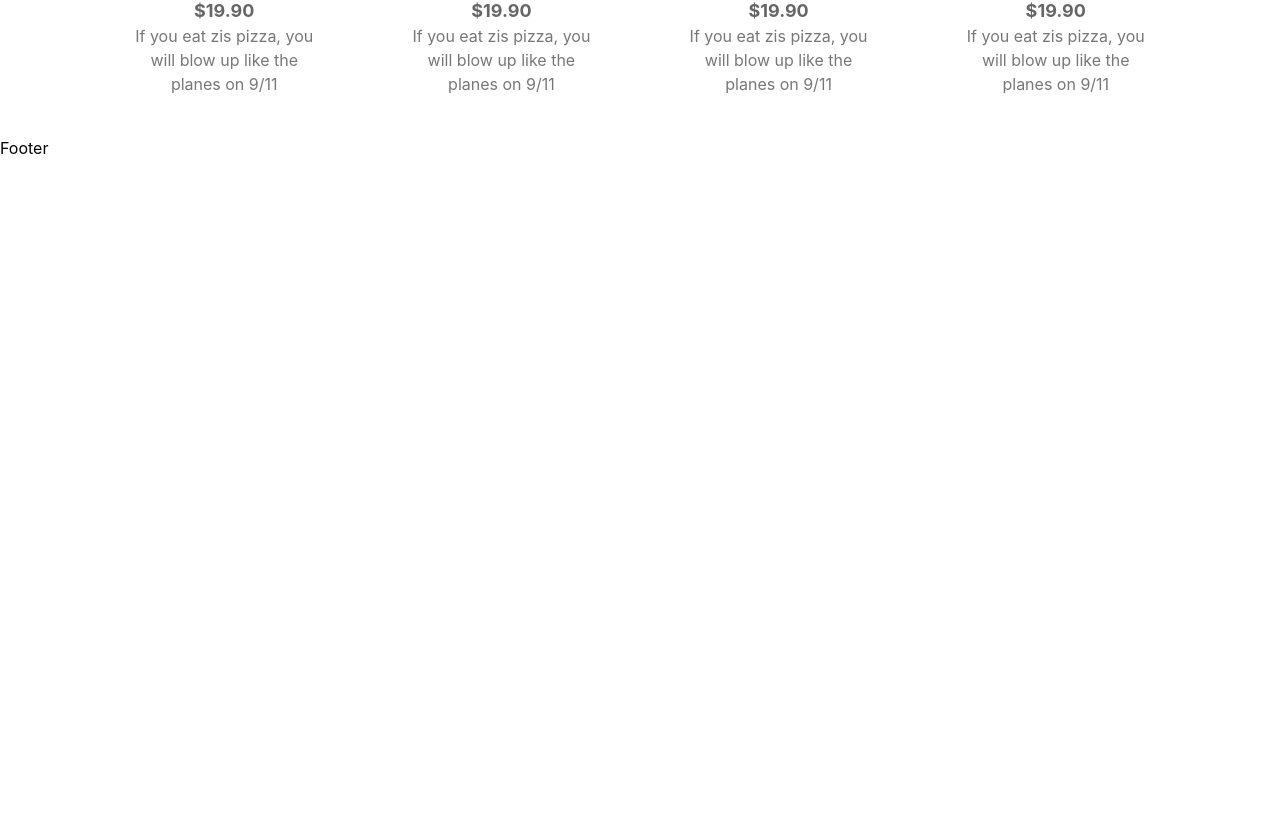
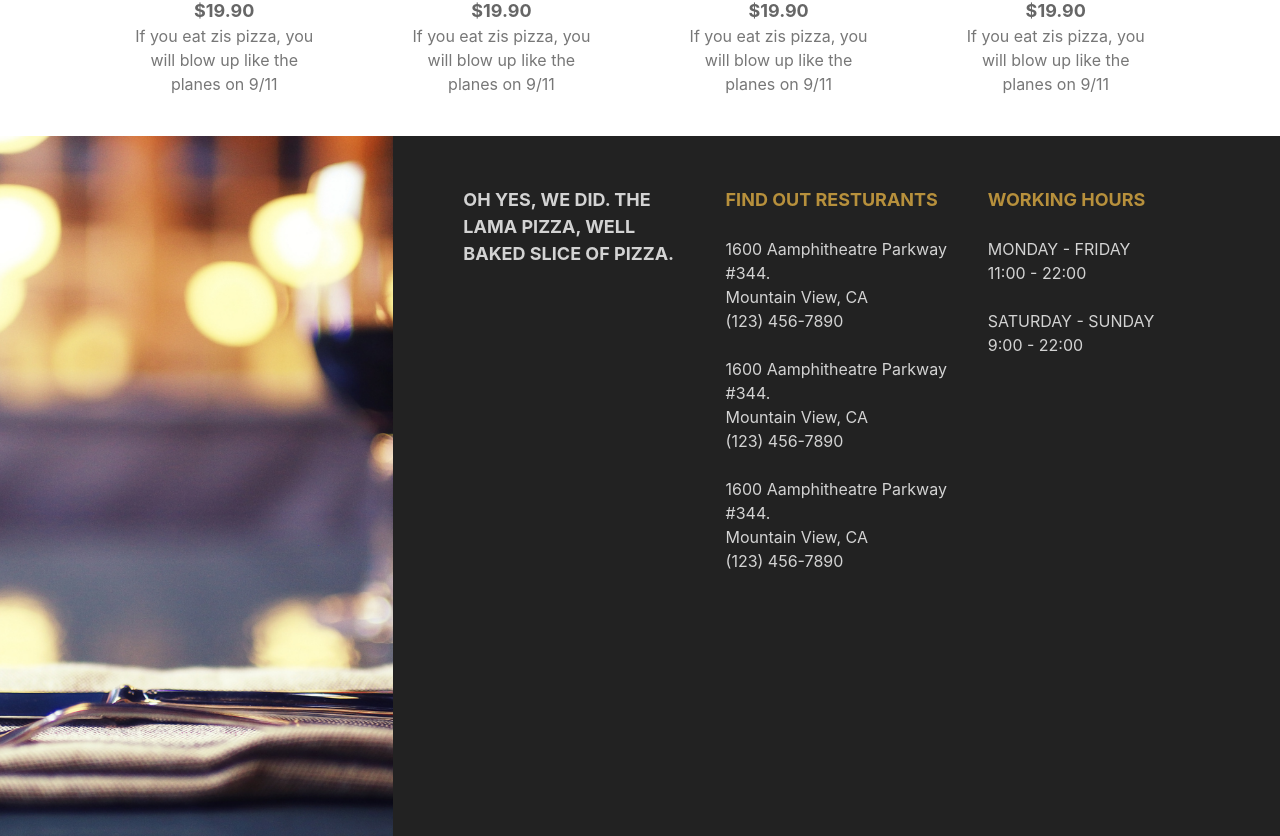
Before and after one commit to Chipsii/food-website, a Next.js app: page / in a window 1280 px wide. Shown: the part 1619-2455 px from the top of the page. Before the commit the page ends 1779 px from the top, so only its background shows below. Built offline with nearby package versions, Linux system fonts and the light colour scheme.

Commit message:
start product page

```diff
--- a/components/Footer.jsx
+++ b/components/Footer.jsx
@@ -1,5 +1,55 @@
+import Image from "next/image";
+import styles from "../styles/Footer.module.css";
+
 const Footer = () => {
-  return <div>Footer</div>;
+  return (
+    <div className={styles.container}>
+      <div className={styles.item}>
+        <Image src="/img/bg.png" alt="logo" layout="fill" objectFit="cover" />
+      </div>
+      <div className={styles.item}>
+        <div className={styles.card}>
+          <h2 className={styles.motto}>
+            OH YES, WE DID. THE LAMA PIZZA, WELL BAKED SLICE OF PIZZA.
+          </h2>
+        </div>
+        <div className={styles.card}>
+          <h1 className={styles.title}>FIND OUT RESTURANTS</h1>
+          <p className={styles.text}>
+            <br />
+            1600 Aamphitheatre Parkway #344.
+            <br /> Mountain View, CA
+            <br /> (123) 456-7890
+          </p>
+          <p className={styles.text}>
+            <br />
+            1600 Aamphitheatre Parkway #344.
+            <br /> Mountain View, CA
+            <br /> (123) 456-7890
+          </p>
+          <p className={styles.text}>
+            <br />
+            1600 Aamphitheatre Parkway #344.
+            <br /> Mountain View, CA
+            <br /> (123) 456-7890
+          </p>
+        </div>
+        <div className={styles.card}>
+          <h1 className={styles.title}>WORKING HOURS</h1>
+          <p className={styles.text}>
+            <br />
+            MONDAY - FRIDAY
+            <br /> 11:00 - 22:00
+          </p>
+          <p className={styles.text}>
+            <br />
+            SATURDAY - SUNDAY
+            <br /> 9:00 - 22:00
+          </p>
+        </div>
+      </div>
+    </div>
+  );
 };
 
 export default Footer;
--- /dev/null
+++ b/styles/Footer.module.css
@@ -0,0 +1,38 @@
+.container {
+  height: calc(100vh - 100px);
+  background-color: #222;
+  display: flex;
+}
+
+.item {
+  flex: 1;
+  position: relative;
+  display: flex;
+}
+
+.item:last-child {
+  flex: 2;
+  padding: 50px;
+  justify-content: space-between;
+}
+
+.card {
+  flex: 1;
+  padding: 0 20px
+}
+
+.title {
+  font-size: 18px;
+  font-weight: bold;
+  color: #b7903c;
+}
+
+.text {
+  color: lightgrey;
+}
+
+.motto {
+  color: rgb(211, 211, 211);
+  font-weight: bold;
+  font-size: 18px;
+}
```
